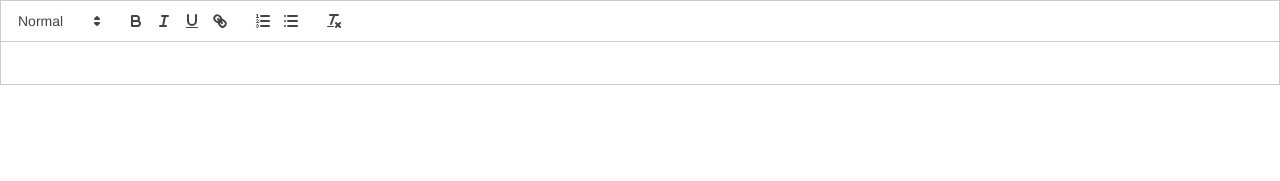
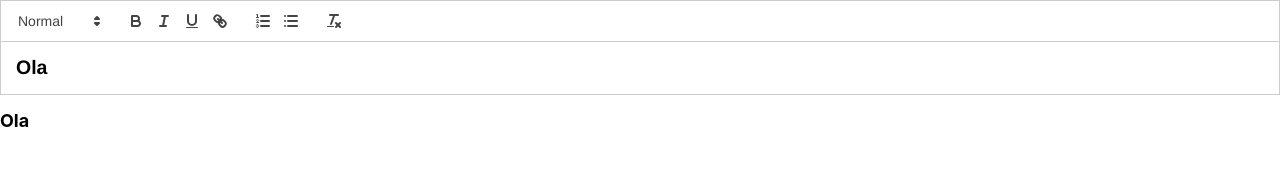
Before and after one commit to zelitosaide/react-third-party-libraries-course, a React (Create React App) app: page / in a window 1280 px wide. Shown: the top 181 px of the page. Built offline with nearby package versions, Linux system fonts and the light colour scheme.

Commit message:
React Quill

```diff
--- a/src/react-quill/index.js
+++ b/src/react-quill/index.js
@@ -4,15 +4,16 @@ import ReactQuill from "react-quill";
 import "react-quill/dist/quill.snow.css";
 
 export default function Index() {
-  const [value, setValue] = useState("");
-
-  console.log(value);
+  const [value, setValue] = useState("<h2>Ola</h2>");
 
   return (
-    <ReactQuill
-      theme="snow"
-      value={value}
-      onChange={setValue}
-    />
+    <>
+      <ReactQuill
+        theme="snow"
+        value={value}
+        onChange={setValue}
+      />
+      <div dangerouslySetInnerHTML={{ __html: value }}></div>
+    </>
   );
 }
```
